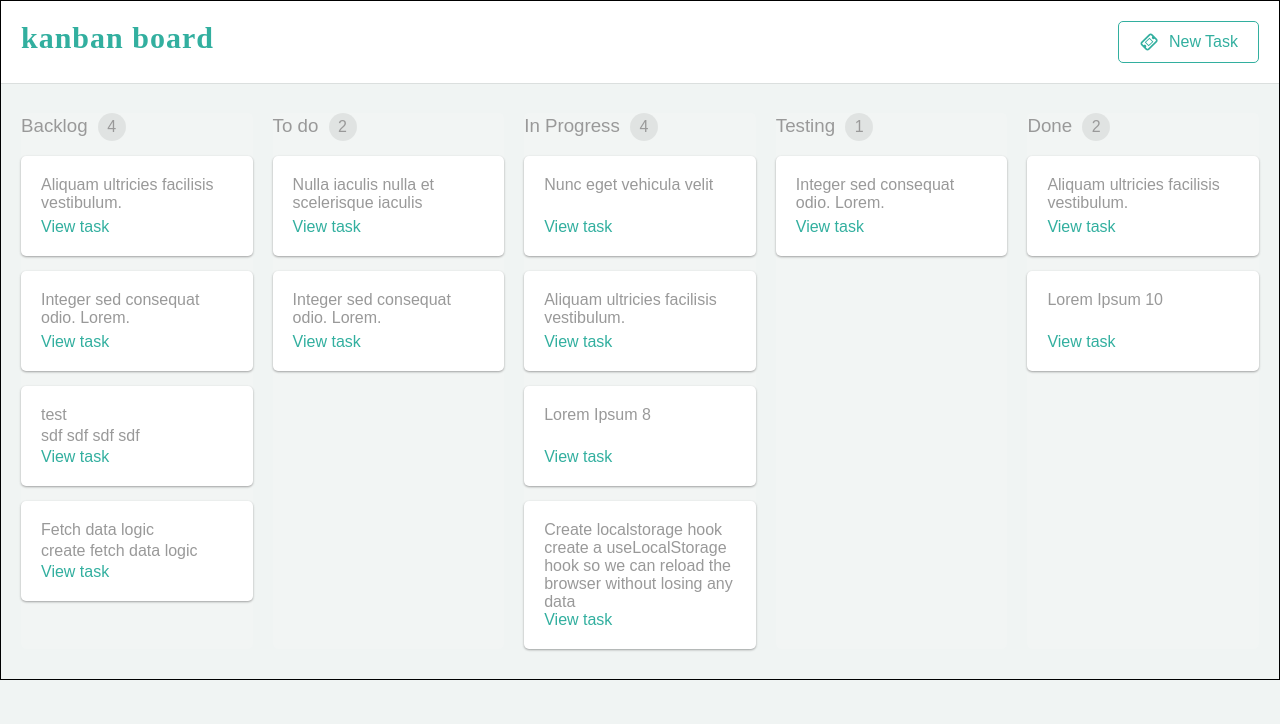
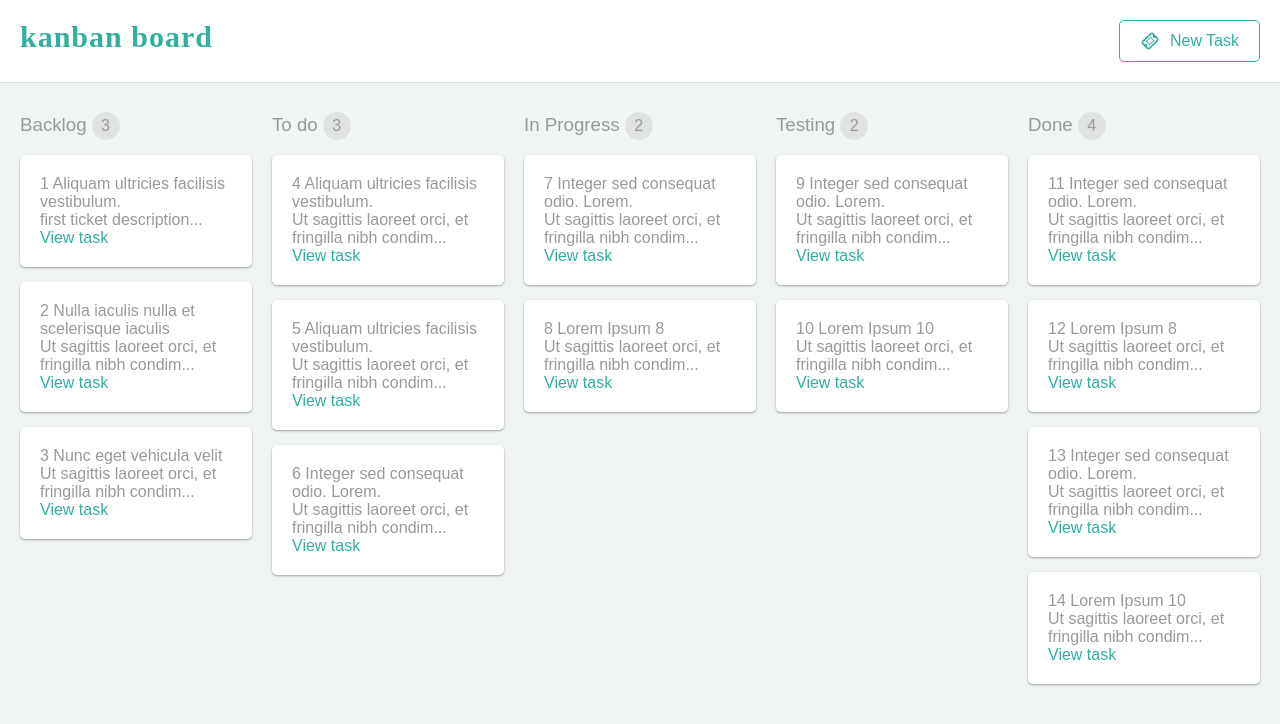
Before and after one commit to shakkamakka/kanban-board, a React (Vite) app: page / in a window 1280 px wide. Shown: the top 724 px of the page. Built offline with nearby package versions, Linux system fonts and the light colour scheme; data requests are answered from the project's data file; a web font is replaced by a local one.

Commit message:
change logic to be in Board + cleanup

```diff
--- a/src/App.scss
+++ b/src/App.scss
@@ -58,7 +58,6 @@ html {
 	background-color: $gray100;
 }
 .container {
-	border: 1px solid black;
 	display: block;
 	font-size: 1.6rem;
 	font-family: $font2;
@@ -126,13 +125,15 @@ span.count {
 	flex-wrap: nowrap;
 	margin: 2rem 1rem;
 	justify-content: space-evenly;
+	align-items: stretch;
 }
 .column {
 	width: 25%;
 	margin: 1rem;
-	background: rgba(255, 255, 255, 0.1);
 	border-radius: $borderRadius;
 	position: relative;
+	display: flex;
+	flex-direction: column;
 }
 .card {
 	border-radius: $borderRadius;
@@ -141,7 +142,6 @@ span.count {
 	background: #fff;
 	padding: 2rem;
 	box-shadow: $boxshadow;
-	transition: all 0.3s cubic-bezier(0.25, 0.8, 0.25, 1);
 	min-height: 10rem;
 	margin-top: 1.5rem;
 	display: flex;
@@ -149,6 +149,13 @@ span.count {
 	.title {
 		font-weight: 200;
 	}
+}
+.card.dragging {
+	cursor: move !important;
+	opacity: 0.5;
+}
+.card-filler {
+	flex-grow: 1;
 }
 .page {
 	width: 50%;
--- a/src/App.tsx
+++ b/src/App.tsx
@@ -1,6 +1,6 @@
 import "./App.scss";
 import { Route, Routes } from "react-router-dom";
-import { Dashboard, Task, CreateTask } from "./views";
+import { Board, Task, CreateTask } from "./views";
 import { Nav } from "./components";
 
 function App() {
@@ -8,8 +8,8 @@ function App() {
     <div className="container">
       <Nav />
       <Routes>
-        <Route path="/" element={<Dashboard />} />
-        <Route path="/task/:id" element={<Task />} />
+        <Route path="/" element={<Board />} />
+        <Route path="/task/:statusId/:id" element={<Task />} />
         <Route path="/create" element={<CreateTask />} />
       </Routes>
     </div>
--- a/src/components/Card.tsx
+++ /dev/null
@@ -1,16 +0,0 @@
-import { Link } from "react-router-dom";
-import {TaskProps} from "../data/interface";
-
-
-const Card = ({ id, title, description, status }: TaskProps) => {
-
-  return (
-    <div className="card" draggable="true">
-      <span className="title">{title}</span>
-      <span className="description">{description}</span>
-      <Link to={`/task/${id}`} >View task </Link>
-    </div>
-  );
-};
-
-export default Card;
--- a/src/components/List.tsx
+++ /dev/null
@@ -1,38 +0,0 @@
-import useFetch from "../hooks/useFetch";
-import Card from "./Card";
-import {TaskProps, ListProps} from "../data/interface"
-
-
-
-const List: React.FC<ListProps> = ({ id, value}) => {
-  const {
-    data: dataTasks,
-    isLoading,
-    error,
-  } = useFetch(`http://localhost:3000/tasks?status=${id}`)
-  const count = dataTasks.length;
-
-  return (
-    <div className="column" >
-      <h3>
-        {value} <span className="count">{count}</span>
-      </h3>
-
-      {isLoading && <div>loading...</div>}
-      {error && <div>{error}</div>}
-
-      {dataTasks &&
-        dataTasks.map(({id, status, title, description}:TaskProps) => (
-          <Card
-            key={id}
-            id={id}
-            title={title}
-            status={status}
-            description={description}
-          />
-        ))}
-    </div>
-  );
-};
-
-export default List;
--- a/src/components/index.ts
+++ b/src/components/index.ts
@@ -1,7 +1,5 @@
 import Nav from "./Nav";
 import BtnNewTask from "./BtnNewTask";
 import Row from "./Row";
-import Card from "./Card";
-import List from "./List";
 
-export { Nav, BtnNewTask, Row, Card, List };
+export { Nav, BtnNewTask, Row };
--- a/src/data/db.json
+++ b/src/data/db.json
@@ -2,103 +2,103 @@
   "status": [
     {
       "id": 1,
-      "value": "Backlog"
-    },
-    {
-      "id": 2,
-      "value": "To do"
-    },
-    {
-      "id": 3,
-      "value": "In Progress"
-    },
-    {
-      "id": 4,
-      "value": "Testing"
-    },
-    {
-      "id": 5,
-      "value": "Done"
-    }
-  ],
+      "value": "Backlog",
       "tasks": [
         {
           "id": 1,
           "title": "Aliquam ultricies facilisis vestibulum.",
-      "Ut sagittis laoreet orci, et fringilla nibh condimentum in. Sed mattis non turpis sit amet sagittis. Fusce enim tellus, gravida ac laoreet sed, feugiat sed ligula. Duis faucibus justo quis tristique luctus. Nullam auctor elit sed velit consectetur, at venenatis ex tempus.": "Ut sagittis laoreet orci, et fringilla nibh condimentum in. Sed mattis non turpis sit amet sagittis. Fusce enim tellus, gravida ac laoreet sed, feugiat sed ligula. Duis faucibus justo quis tristique luctus. Nullam auctor elit sed velit consectetur, at venenatis ex tempus.",
-      "status": 1
+          "description": "first ticket description"
         },
         {
           "id": 2,
           "title": "Nulla iaculis nulla et scelerisque iaculis",
-      "Ut sagittis laoreet orci, et fringilla nibh condimentum in. Sed mattis non turpis sit amet sagittis. Fusce enim tellus, gravida ac laoreet sed, feugiat sed ligula. Duis faucibus justo quis tristique luctus. Nullam auctor elit sed velit consectetur, at venenatis ex tempus.": "Nulla iaculis nulla et scelerisque iaculis.",
-      "status": 2
+          "description": "Ut sagittis laoreet orci, et fringilla nibh condimentum in. Sed mattis non turpis sit amet sagittis. Fusce enim tellus, gravida ac laoreet sed, feugiat sed ligula. Duis faucibus justo quis tristique luctus. Nullam auctor elit sed velit consectetur, at venenatis ex tempus. Nulla iaculis nulla et scelerisque iaculis."
         },
         {
           "id": 3,
           "title": "Nunc eget vehicula velit",
-      "Ut sagittis laoreet orci, et fringilla nibh condimentum in. Sed mattis non turpis sit amet sagittis. Fusce enim tellus, gravida ac laoreet sed, feugiat sed ligula. Duis faucibus justo quis tristique luctus. Nullam auctor elit sed velit consectetur, at venenatis ex tempus.": "Ut sagittis laoreet orci, et fringilla nibh condimentum in. Sed mattis non turpis sit amet sagittis. Fusce enim tellus, gravida ac laoreet sed, feugiat sed ligula. Duis faucibus justo quis tristique luctus. Nullam auctor elit sed velit consectetur, at venenatis ex tempus.",
-      "status": 3
+          "description": "Ut sagittis laoreet orci, et fringilla nibh condimentum in. Sed mattis non turpis sit amet sagittis. Fusce enim tellus, gravida ac laoreet sed, feugiat sed ligula. Duis faucibus justo quis tristique luctus. Nullam auctor elit sed velit consectetur, at venenatis ex tempus. Ut sagittis laoreet orci, et fringilla nibh condimentum in. Sed mattis non turpis sit amet sagittis. Fusce enim tellus, gravida ac laoreet sed, feugiat sed ligula. Duis faucibus justo quis tristique luctus. Nullam auctor elit sed velit consectetur, at venenatis ex tempus."
+        }
+      ]
     },
+    {
+      "id": 2,
+      "value": "To do",
+      "tasks": [
         {
           "id": 4,
           "title": "Aliquam ultricies facilisis vestibulum.",
-      "Ut sagittis laoreet orci, et fringilla nibh condimentum in. Sed mattis non turpis sit amet sagittis. Fusce enim tellus, gravida ac laoreet sed, feugiat sed ligula. Duis faucibus justo quis tristique luctus. Nullam auctor elit sed velit consectetur, at venenatis ex tempus.": "Ut sagittis laoreet orci, et fringilla nibh condimentum in. Sed mattis non turpis sit amet sagittis. Fusce enim tellus, gravida ac laoreet sed, feugiat sed ligula. Duis faucibus justo quis tristique luctus. Nullam auctor elit sed velit consectetur, at venenatis ex tempus.",
-      "status": 3
+          "description": "Ut sagittis laoreet orci, et fringilla nibh condimentum in. Sed mattis non turpis sit amet sagittis. Fusce enim tellus, gravida ac laoreet sed, feugiat sed ligula. Duis faucibus justo quis tristique luctus. Nullam auctor elit sed velit consectetur, at venenatis ex tempus. Ut sagittis laoreet orci, et fringilla nibh condimentum in. Sed mattis non turpis sit amet sagittis. Fusce enim tellus, gravida ac laoreet sed, feugiat sed ligula. Duis faucibus justo quis tristique luctus. Nullam auctor elit sed velit consectetur, at venenatis ex tempus."
         },
         {
           "id": 5,
           "title": "Aliquam ultricies facilisis vestibulum.",
-      "Ut sagittis laoreet orci, et fringilla nibh condimentum in. Sed mattis non turpis sit amet sagittis. Fusce enim tellus, gravida ac laoreet sed, feugiat sed ligula. Duis faucibus justo quis tristique luctus. Nullam auctor elit sed velit consectetur, at venenatis ex tempus.": "Ut sagittis laoreet orci, et fringilla nibh condimentum in. Sed mattis non turpis sit amet sagittis. Fusce enim tellus, gravida ac laoreet sed, feugiat sed ligula. Duis faucibus justo quis tristique luctus. Nullam auctor elit sed velit consectetur, at venenatis ex tempus.",
-      "status": 5
+          "description": "Ut sagittis laoreet orci, et fringilla nibh condimentum in. Sed mattis non turpis sit amet sagittis. Fusce enim tellus, gravida ac laoreet sed, feugiat sed ligula. Duis faucibus justo quis tristique luctus. Nullam auctor elit sed velit consectetur, at venenatis ex tempus. Ut sagittis laoreet orci, et fringilla nibh condimentum in. Sed mattis non turpis sit amet sagittis. Fusce enim tellus, gravida ac laoreet sed, feugiat sed ligula. Duis faucibus justo quis tristique luctus. Nullam auctor elit sed velit consectetur, at venenatis ex tempus."
         },
         {
           "id": 6,
           "title": "Integer sed consequat odio. Lorem.",
-      "Ut sagittis laoreet orci, et fringilla nibh condimentum in. Sed mattis non turpis sit amet sagittis. Fusce enim tellus, gravida ac laoreet sed, feugiat sed ligula. Duis faucibus justo quis tristique luctus. Nullam auctor elit sed velit consectetur, at venenatis ex tempus.": "Ut sagittis laoreet orci, et fringilla nibh condimentum in. Sed mattis non turpis sit amet sagittis. Fusce enim tellus, gravida ac laoreet sed, feugiat sed ligula. Duis faucibus justo quis tristique luctus. Nullam auctor elit sed velit consectetur, at venenatis ex tempus.",
-      "status": 1
+          "description": "Ut sagittis laoreet orci, et fringilla nibh condimentum in. Sed mattis non turpis sit amet sagittis. Fusce enim tellus, gravida ac laoreet sed, feugiat sed ligula. Duis faucibus justo quis tristique luctus. Nullam auctor elit sed velit consectetur, at venenatis ex tempus. Ut sagittis laoreet orci, et fringilla nibh condimentum in. Sed mattis non turpis sit amet sagittis. Fusce enim tellus, gravida ac laoreet sed, feugiat sed ligula. Duis faucibus justo quis tristique luctus. Nullam auctor elit sed velit consectetur, at venenatis ex tempus."
+        }
+      ]
     },
+    {
+      "id": 3,
+      "value": "In Progress",
+      "tasks": [
         {
           "id": 7,
           "title": "Integer sed consequat odio. Lorem.",
-      "Ut sagittis laoreet orci, et fringilla nibh condimentum in. Sed mattis non turpis sit amet sagittis. Fusce enim tellus, gravida ac laoreet sed, feugiat sed ligula. Duis faucibus justo quis tristique luctus. Nullam auctor elit sed velit consectetur, at venenatis ex tempus.": "Ut sagittis laoreet orci, et fringilla nibh condimentum in. Sed mattis non turpis sit amet sagittis. Fusce enim tellus, gravida ac laoreet sed, feugiat sed ligula. Duis faucibus justo quis tristique luctus. Nullam auctor elit sed velit consectetur, at venenatis ex tempus.",
-      "status": 2
+          "description": "Ut sagittis laoreet orci, et fringilla nibh condimentum in. Sed mattis non turpis sit amet sagittis. Fusce enim tellus, gravida ac laoreet sed, feugiat sed ligula. Duis faucibus justo quis tristique luctus. Nullam auctor elit sed velit consectetur, at venenatis ex tempus. Ut sagittis laoreet orci, et fringilla nibh condimentum in. Sed mattis non turpis sit amet sagittis. Fusce enim tellus, gravida ac laoreet sed, feugiat sed ligula. Duis faucibus justo quis tristique luctus. Nullam auctor elit sed velit consectetur, at venenatis ex tempus."
         },
         {
           "id": 8,
           "title": "Lorem Ipsum 8",
-      "Ut sagittis laoreet orci, et fringilla nibh condimentum in. Sed mattis non turpis sit amet sagittis. Fusce enim tellus, gravida ac laoreet sed, feugiat sed ligula. Duis faucibus justo quis tristique luctus. Nullam auctor elit sed velit consectetur, at venenatis ex tempus.": "Ut sagittis laoreet orci, et fringilla nibh condimentum in. Sed mattis non turpis sit amet sagittis. Fusce enim tellus, gravida ac laoreet sed, feugiat sed ligula. Duis faucibus justo quis tristique luctus. Nullam auctor elit sed velit consectetur, at venenatis ex tempus.",
-      "status": 3
+          "description": "Ut sagittis laoreet orci, et fringilla nibh condimentum in. Sed mattis non turpis sit amet sagittis. Fusce enim tellus, gravida ac laoreet sed, feugiat sed ligula. Duis faucibus justo quis tristique luctus. Nullam auctor elit sed velit consectetur, at venenatis ex tempus. Ut sagittis laoreet orci, et fringilla nibh condimentum in. Sed mattis non turpis sit amet sagittis. Fusce enim tellus, gravida ac laoreet sed, feugiat sed ligula. Duis faucibus justo quis tristique luctus. Nullam auctor elit sed velit consectetur, at venenatis ex tempus."
+        }
+      ]
     },
+    {
+      "id": 4,
+      "value": "Testing",
+      "tasks": [
         {
           "id": 9,
           "title": "Integer sed consequat odio. Lorem.",
-      "Ut sagittis laoreet orci, et fringilla nibh condimentum in. Sed mattis non turpis sit amet sagittis. Fusce enim tellus, gravida ac laoreet sed, feugiat sed ligula. Duis faucibus justo quis tristique luctus. Nullam auctor elit sed velit consectetur, at venenatis ex tempus.": "Ut sagittis laoreet orci, et fringilla nibh condimentum in. Sed mattis non turpis sit amet sagittis. Fusce enim tellus, gravida ac laoreet sed, feugiat sed ligula. Duis faucibus justo quis tristique luctus. Nullam auctor elit sed velit consectetur, at venenatis ex tempus.",
-      "status": 4
+          "description": "Ut sagittis laoreet orci, et fringilla nibh condimentum in. Sed mattis non turpis sit amet sagittis. Fusce enim tellus, gravida ac laoreet sed, feugiat sed ligula. Duis faucibus justo quis tristique luctus. Nullam auctor elit sed velit consectetur, at venenatis ex tempus. Ut sagittis laoreet orci, et fringilla nibh condimentum in. Sed mattis non turpis sit amet sagittis. Fusce enim tellus, gravida ac laoreet sed, feugiat sed ligula. Duis faucibus justo quis tristique luctus. Nullam auctor elit sed velit consectetur, at venenatis ex tempus."
         },
         {
           "id": 10,
           "title": "Lorem Ipsum 10",
-      "Ut sagittis laoreet orci, et fringilla nibh condimentum in. Sed mattis non turpis sit amet sagittis. Fusce enim tellus, gravida ac laoreet sed, feugiat sed ligula. Duis faucibus justo quis tristique luctus. Nullam auctor elit sed velit consectetur, at venenatis ex tempus.": "Ut sagittis laoreet orci, et fringilla nibh condimentum in. Sed mattis non turpis sit amet sagittis. Fusce enim tellus, gravida ac laoreet sed, feugiat sed ligula. Duis faucibus justo quis tristique luctus. Nullam auctor elit sed velit consectetur, at venenatis ex tempus.",
-      "status": 5
+          "description": "Ut sagittis laoreet orci, et fringilla nibh condimentum in. Sed mattis non turpis sit amet sagittis. Fusce enim tellus, gravida ac laoreet sed, feugiat sed ligula. Duis faucibus justo quis tristique luctus. Nullam auctor elit sed velit consectetur, at venenatis ex tempus. Ut sagittis laoreet orci, et fringilla nibh condimentum in. Sed mattis non turpis sit amet sagittis. Fusce enim tellus, gravida ac laoreet sed, feugiat sed ligula. Duis faucibus justo quis tristique luctus. Nullam auctor elit sed velit consectetur, at venenatis ex tempus."
+        }
+      ]
     },
     {
-      "id": 1658081814204,
-      "title": "test",
-      "description": "sdf sdf sdf sdf ",
-      "status": "1"
+      "id": 5,
+      "value": "Done",
+      "tasks": [
+        {
+          "id": 11,
+          "title": "Integer sed consequat odio. Lorem.",
+          "description": "Ut sagittis laoreet orci, et fringilla nibh condimentum in. Sed mattis non turpis sit amet sagittis. Fusce enim tellus, gravida ac laoreet sed, feugiat sed ligula. Duis faucibus justo quis tristique luctus. Nullam auctor elit sed velit consectetur, at venenatis ex tempus. Ut sagittis laoreet orci, et fringilla nibh condimentum in. Sed mattis non turpis sit amet sagittis. Fusce enim tellus, gravida ac laoreet sed, feugiat sed ligula. Duis faucibus justo quis tristique luctus. Nullam auctor elit sed velit consectetur, at venenatis ex tempus."
         },
         {
-      "id": 1658082077701,
-      "title": "Create localstorage hook",
-      "description": "create a useLocalStorage hook so we can reload the browser without losing any data",
-      "status": "3"
+          "id": 12,
+          "title": "Lorem Ipsum 8",
+          "description": "Ut sagittis laoreet orci, et fringilla nibh condimentum in. Sed mattis non turpis sit amet sagittis. Fusce enim tellus, gravida ac laoreet sed, feugiat sed ligula. Duis faucibus justo quis tristique luctus. Nullam auctor elit sed velit consectetur, at venenatis ex tempus. Ut sagittis laoreet orci, et fringilla nibh condimentum in. Sed mattis non turpis sit amet sagittis. Fusce enim tellus, gravida ac laoreet sed, feugiat sed ligula. Duis faucibus justo quis tristique luctus. Nullam auctor elit sed velit consectetur, at venenatis ex tempus."
         },
         {
-      "id": 1658082355059,
-      "title": "Fetch data logic",
-      "description": "create fetch data logic",
-      "status": "1"
+          "id": 13,
+          "title": "Integer sed consequat odio. Lorem.",
+          "description": "Ut sagittis laoreet orci, et fringilla nibh condimentum in. Sed mattis non turpis sit amet sagittis. Fusce enim tellus, gravida ac laoreet sed, feugiat sed ligula. Duis faucibus justo quis tristique luctus. Nullam auctor elit sed velit consectetur, at venenatis ex tempus. Ut sagittis laoreet orci, et fringilla nibh condimentum in. Sed mattis non turpis sit amet sagittis. Fusce enim tellus, gravida ac laoreet sed, feugiat sed ligula. Duis faucibus justo quis tristique luctus. Nullam auctor elit sed velit consectetur, at venenatis ex tempus."
+        },
+        {
+          "id": 14,
+          "title": "Lorem Ipsum 10",
+          "description": "Ut sagittis laoreet orci, et fringilla nibh condimentum in. Sed mattis non turpis sit amet sagittis. Fusce enim tellus, gravida ac laoreet sed, feugiat sed ligula. Duis faucibus justo quis tristique luctus. Nullam auctor elit sed velit consectetur, at venenatis ex tempus. Ut sagittis laoreet orci, et fringilla nibh condimentum in. Sed mattis non turpis sit amet sagittis. Fusce enim tellus, gravida ac laoreet sed, feugiat sed ligula. Duis faucibus justo quis tristique luctus. Nullam auctor elit sed velit consectetur, at venenatis ex tempus."
         }
       ]
     }
+  ]
+}
--- a/src/data/interface.ts
+++ b/src/data/interface.ts
@@ -1,11 +1,11 @@
 export interface ListProps {
   id: number;
   value: string;
+  tasks: TaskProps[];
 }
 
 export interface TaskProps{
   id: number;
   title: string;
   description: string;
-  status: number;
 };
--- /dev/null
+++ b/src/views/Board.tsx
@@ -0,0 +1,108 @@
+import React, { useEffect, useRef, useState } from "react";
+import { Row } from "../components";
+import { ListProps, TaskProps } from "../data/interface";
+import useFetch from "../hooks/useFetch";
+import { Link } from "react-router-dom";
+
+const Board = () => {
+  const {
+    data,
+    isLoading,
+    error,
+  } = useFetch("http://localhost:3000/status");
+
+  const [dataList, setDataList] = useState<ListProps []>([]);
+  const [dragCardObject, setDragCardObject] = useState<TaskProps []>([]);
+  const [dragCardId, setDragCardId] = useState<Number>(0);
+  const [touchCardId, setTouchCardId] = useState<Number>(0);
+
+  useEffect(()=>{
+    setDataList(data);
+  }, [data])
+
+  const handleDragStart= (e:React.DragEvent, id:Number)=>{
+      const cardObject = dataList.filter((list:ListProps)=> list.tasks.some(task=>task.id === id))[0].tasks.filter((task:TaskProps)=> task.id===id);
+      setDragCardId(id);
+      setDragCardObject(cardObject);
+  }
+
+  const handleDragOverCard = (e:React.DragEvent, id:Number, index:number, statusId:number, statusIndex:number) =>{
+    e.preventDefault();
+    // return when hovering over same card
+    // return when hovering over new card and its not the filler card
+    if(id === dragCardId || id > 0 && id === touchCardId) return;
+
+    setTouchCardId(id);
+
+    // remove card from the list
+    const filteredList = dataList.map((list)=> ({
+      ...list,
+      "tasks": list.tasks.filter((tasks:TaskProps)=> tasks.id !== dragCardId)}
+      ));
+
+    // add card at index number
+    if(id!==0){
+      const newList = filteredList.map((list)=> {
+        if(list.id===statusId)list.tasks.splice(index, 0, dragCardObject[0]);
+        return {...list}}
+      );
+      setDataList(newList);
+    }
+    else{
+    // add card at the end of the array
+      filteredList[statusIndex].tasks.push(dragCardObject[0]);
+      const newList = [...filteredList];
+      setDataList(newList);
+    }
+  }
+
+  const handleOnDrop = () =>{
+    setDragCardId(0);
+    setTouchCardId(0);
+    // post data to DB
+  }
+
+  return (
+    <div className="dashboard">
+      <Row>
+        {isLoading && <div>loading...</div>}
+        {error && <div>{error}</div>}
+
+        {dataList &&
+          dataList.map((s: ListProps, statusIndex:number) => (
+            <div
+              className="column"
+              key={s.id}
+            >
+              <h3>
+                {s.value}
+                <span className="count">{s.tasks.length}</span>
+              </h3>
+
+              {s.tasks.map(({id, title, description}:TaskProps, index:number)=>(
+                <div
+                key={id}
+                className={dragCardId === id ? "card dragging" :"card"}
+                draggable
+                onDragStart={(e)=> handleDragStart(e, id)}
+                onDragOver={(e)=>handleDragOverCard(e, id, index, s.id, statusIndex)}
+                onDragLeave={()=>setTouchCardId(0)}
+                onDrop={()=>handleOnDrop()}
+                >
+                  <span className="title">{id} {title} </span>
+                  <span className="description">{description?.substring(0, 50)}...</span>
+                  <Link to={`/task/${s.id}/${id}`} draggable={false}>View task </Link>
+                </div>
+              ))}
+              <div
+                className="card-filler"
+                onDragOver={(e)=>handleDragOverCard(e, 0, s.tasks.length, s.id, statusIndex)}
+              ></div>
+            </div>
+          ))}
+      </Row>
+    </div>
+  );
+};
+
+export default Board;
--- a/src/views/Dashboard.tsx
+++ /dev/null
@@ -1,29 +0,0 @@
-import { useEffect } from "react";
-import { Row, List } from "../components";
-import { ListProps } from "../data/interface";
-import useFetch from "../hooks/useFetch";
-
-const Dashboard = () => {
-  const {
-    data: dataList,
-    isLoading,
-    error,
-  } = useFetch("http://localhost:3000/status");
-
-
-  return (
-    <div className="dashboard">
-      <Row>
-        {isLoading && <div>loading...</div>}
-        {error && <div>{error}</div>}
-
-        {dataList &&
-          dataList.map((s: ListProps) => (
-            <List key={s.id} id={s.id} value={s.value} />
-          ))}
-      </Row>
-    </div>
-  );
-};
-
-export default Dashboard;
--- a/src/views/index.ts
+++ b/src/views/index.ts
@@ -1,5 +1,5 @@
-import Dashboard from "./Dashboard";
+import Board from "./Board";
 import Task from "./Task";
 import CreateTask from "./CreateTask";
 
-export { Dashboard, Task, CreateTask };
+export { Board, Task, CreateTask };
```
Also changed, not shown: src/hooks/useLocalStorage.tsx (+7 -6 lines), src/views/Task.tsx (+22 -7 lines). Lines whose indentation alone changed are shown as unchanged.
